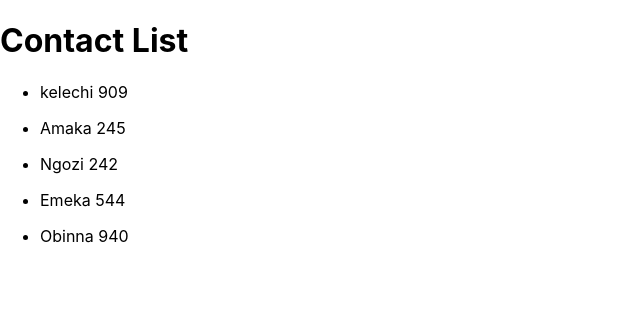
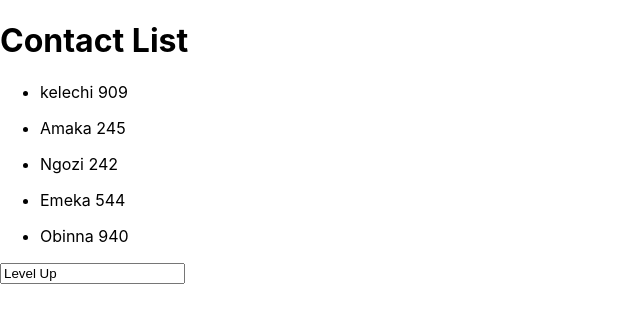
Before and after one commit to kay698/React-Classes, a React (Create React App) app: page / in a window 1280 px wide. Shown: the top 322 px of the page, without its empty margins (0-640 px from the left). Built offline with nearby package versions, Linux system fonts and the light colour scheme.

Commit message:
inputs values and onChange events

```diff
--- a/public/index.html
+++ b/public/index.html
@@ -29,6 +29,7 @@
   <body>
     <noscript>You need to enable JavaScript to run this app.</noscript>
     <div id="root"></div>
+
     <!--
       This HTML file is a template.
       If you open it directly in the browser, you will see an empty page.
--- a/src/Components/ContactList.js
+++ b/src/Components/ContactList.js
@@ -2,14 +2,29 @@ import React, { Component } from "react";
 import Contact from './Contact'
 
 class ContactList extends Component {
+  constructor() {
+    super();
+    this.state = {
+      search : 'Level Up'
+    };
+  }
+
+  updateSearch(event) {
+    // console.log(event.target.value)
+    this.setState({search : event.target.value.substr(0, 9) })
+  }
+
   render() {
+
     return (
       <div>
         {this.props.contacts.map((contacts) => {
           return  <Contact  contacts = {contacts} key = {contacts.id}/>
         })
+        }
 
-        }
+        <input value = {this.state.search} type = 'text' onChange = {this.updateSearch.bind(this)}/>
+
       </div>
     );
   }
```
Also changed, not shown: src/index.js (line endings or trailing spaces).
